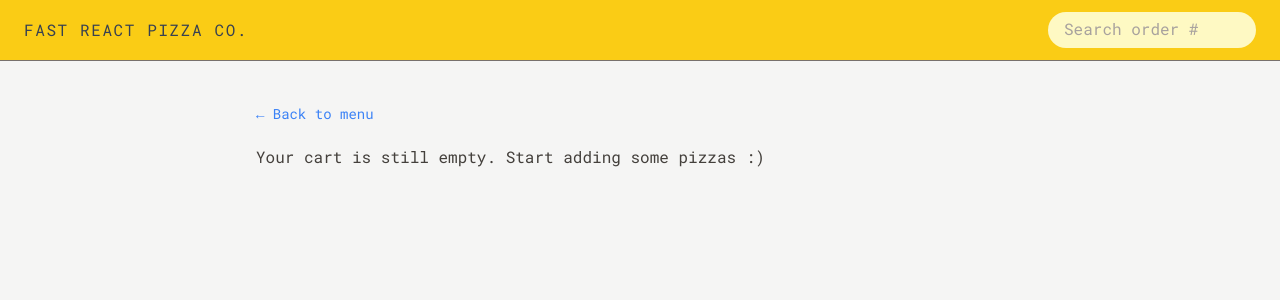
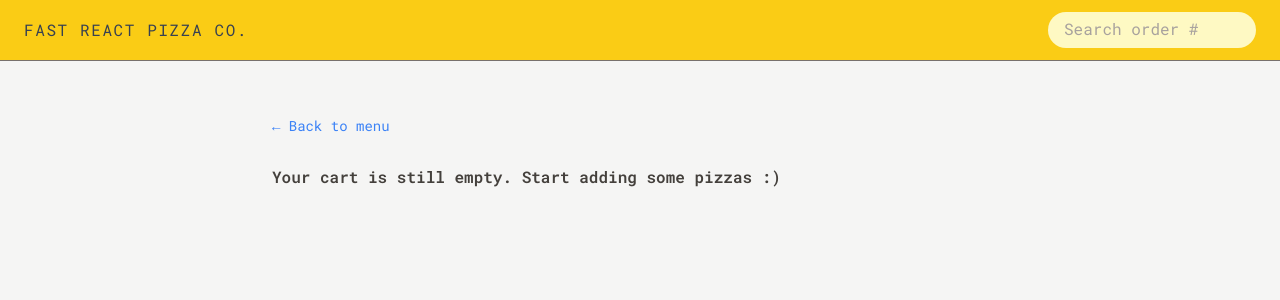
Before and after one commit to ehsanmehrjoo/Fast-React-Pizza, a React (Vite) app: page /cart in a window 1280 px wide. Shown: the top 300 px of the page. Built offline with nearby package versions, Linux system fonts and the light colour scheme.

Commit message:
Update EmptyCart

```diff
--- a/src/features/cart/EmptyCart.jsx
+++ b/src/features/cart/EmptyCart.jsx
@@ -3,9 +3,9 @@ import LinkButton from '../../Ui/LinkButton';
 
 function EmptyCart() {
   return (
-    <div>
+    <div className='py-3 px-4'>
       <LinkButton to="/menu" className='text-sm   text-blue-500 hover:text-blue-600 hover:underline'>&larr; Back to menu</LinkButton>
-      <p className='mt-5'>Your cart is still empty. Start adding some pizzas :)</p>
+      <p className=' font-semibold mt-7'>Your cart is still empty. Start adding some pizzas :)</p>
     </div>
   );
 }
```
Also changed, not shown: src/features/cart/Cart.jsx (+5 -23 lines).
